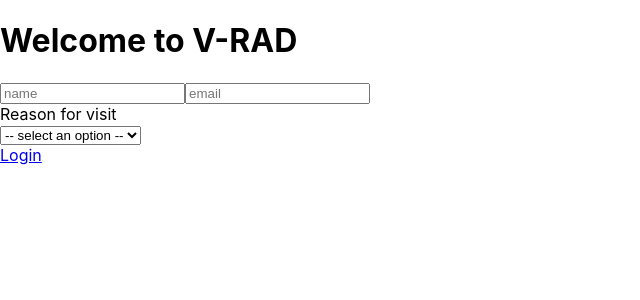
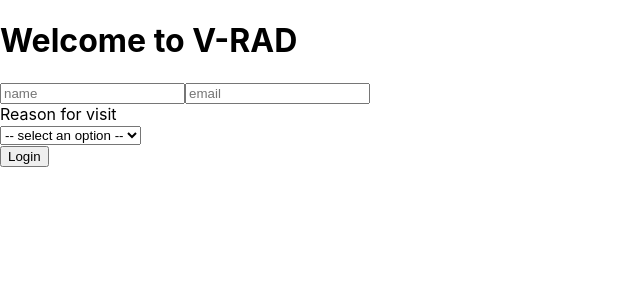
Before and after one commit to tanishalatoya/VRAD, a React (Create React App) app: page / in a window 1280 px wide. Shown: the top 300 px of the page, without its empty margins (0-640 px from the left). Built offline with nearby package versions, Linux system fonts and the light colour scheme; no server answers.

Commit message:
Fix form to have both error message and link working

```diff
--- a/src/components/Login/login.js
+++ b/src/components/Login/login.js
@@ -19,11 +19,12 @@ export default class UserLogin extends Component {
     this.setState({[e.target.name]: e.target.value})
   }
 
-  loginUser = event => {
-    event.preventDefault()
+  loginUser = (e) => {
     if (this.state.name === '' || this.state.email === ''|| this.state.reason === '') {
+      e.preventDefault();
       this.setState({error: 'Please Fill In All Inputs'})
     } else {
+
       const { setUserInfo } = this.props;
       this.props.setUserInfo(this.state);
     }
@@ -46,13 +47,13 @@ export default class UserLogin extends Component {
           placeholder='email'
           value={this.state.email}
           name='email'
-          onChange={this.handleChange}
+          onChange={e => this.handleChange(e)}
         />
       </div>
       <div>
         <label htmlFor="reason-for-login">Reason for visit</label>
       </div>
-        <select onChange={this.handleChange} name='reason'>
+        <select onChange={e => this.handleChange(e)} name='reason'>
           <option disabled selected value>
           -- select an option --
           </option>
@@ -61,8 +62,8 @@ export default class UserLogin extends Component {
           <option value="other">Other</option>
         </select>
         <div>
-          <Link onClick={() => this.loginUser} className="login-button" to="/areas">
-            Login
+          <Link to="/areas">
+            <button type='button' onClick={e => this.loginUser(e)} className="login-button">Login</button>
           </Link>
         </div>
       {this.state.error &&
```
